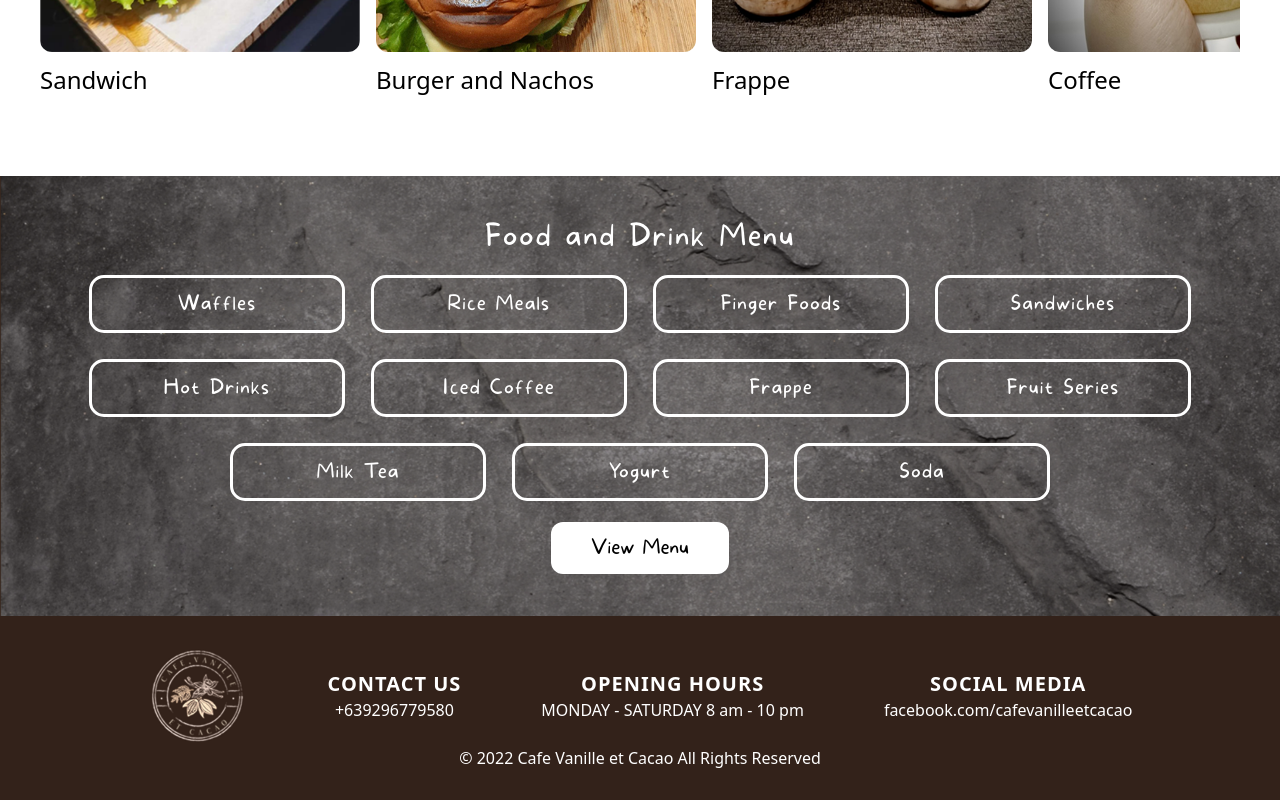
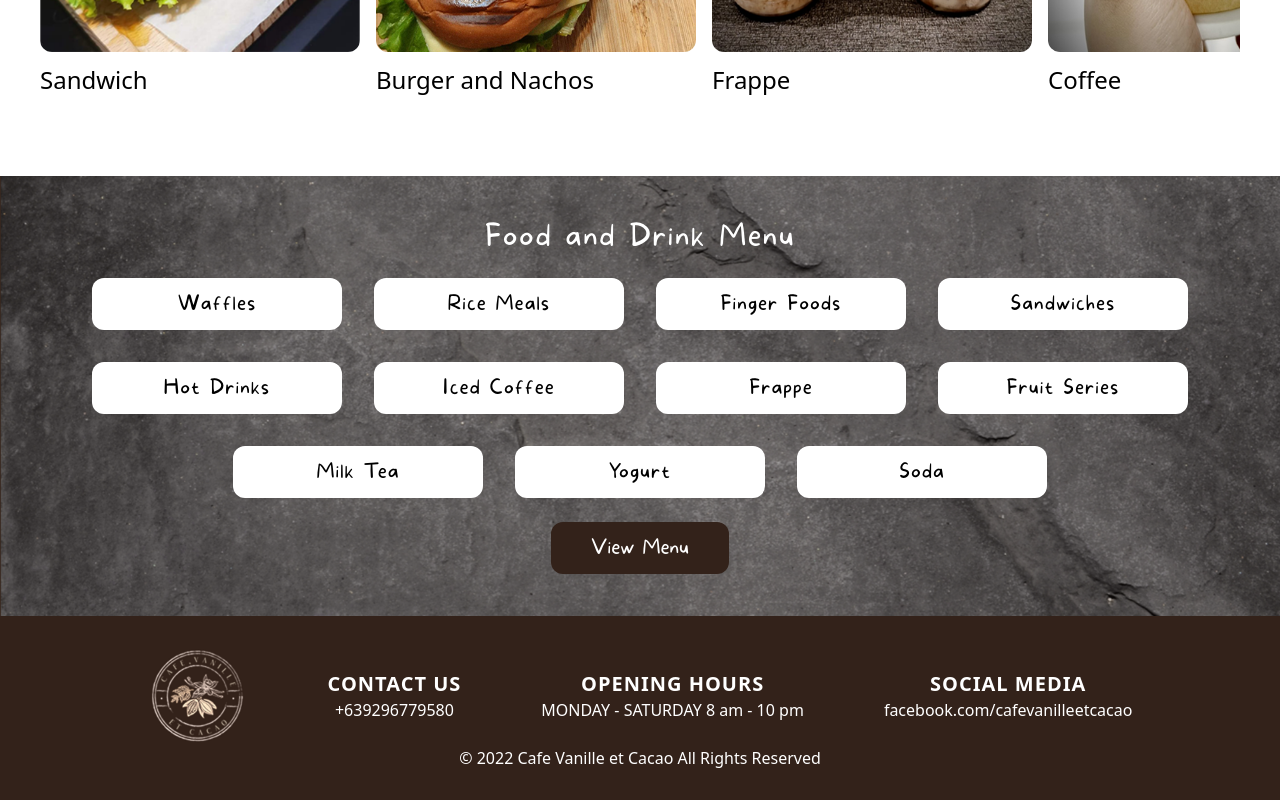
Before and after one commit to KarateChap/cafe-vanille-et-cacao, a Next.js app: page / in a window 1280 px wide. Shown: the part 1608-2408 px from the top of the page. Built offline with nearby package versions, Linux system fonts and the light colour scheme.

Commit message:
changed menu color

```diff
--- a/components/Menu.js
+++ b/components/Menu.js
@@ -27,7 +27,7 @@ const Menu = () => {
           return (
             <div
               key={menu}
-              className="outline outline-white text-white tracking-wider font-[Sugar] text-xl px-10 py-3 rounded-xl cursor-pointer hover:scale-105 duration-75 w-[250px] text-center"
+              className="bg-white tracking-wider font-[Sugar] text-xl px-10 py-3 rounded-xl cursor-pointer hover:scale-105 duration-75 w-[250px] text-center"
             >
               {menu}
             </div>
@@ -35,7 +35,7 @@ const Menu = () => {
         })}
       </div>
       <div className="flex justify-center">
-        <div className="bg-white  font-[Sugar] text-xl px-10 py-3 rounded-xl cursor-pointer hover:scale-105 duration-75 active:scale-95">
+        <div className="bg-[#33221a] text-white  font-[Sugar] text-xl px-10 py-3 rounded-xl cursor-pointer hover:scale-105 duration-75 active:scale-95">
           <a href="https://drive.google.com/drive/folders/12nj-AeJKdy7CTM8VGq2N93paZ0n9Yoza?usp=sharing" target='_blank' rel="noreferrer">View Menu</a>
         </div>
       </div>
```
